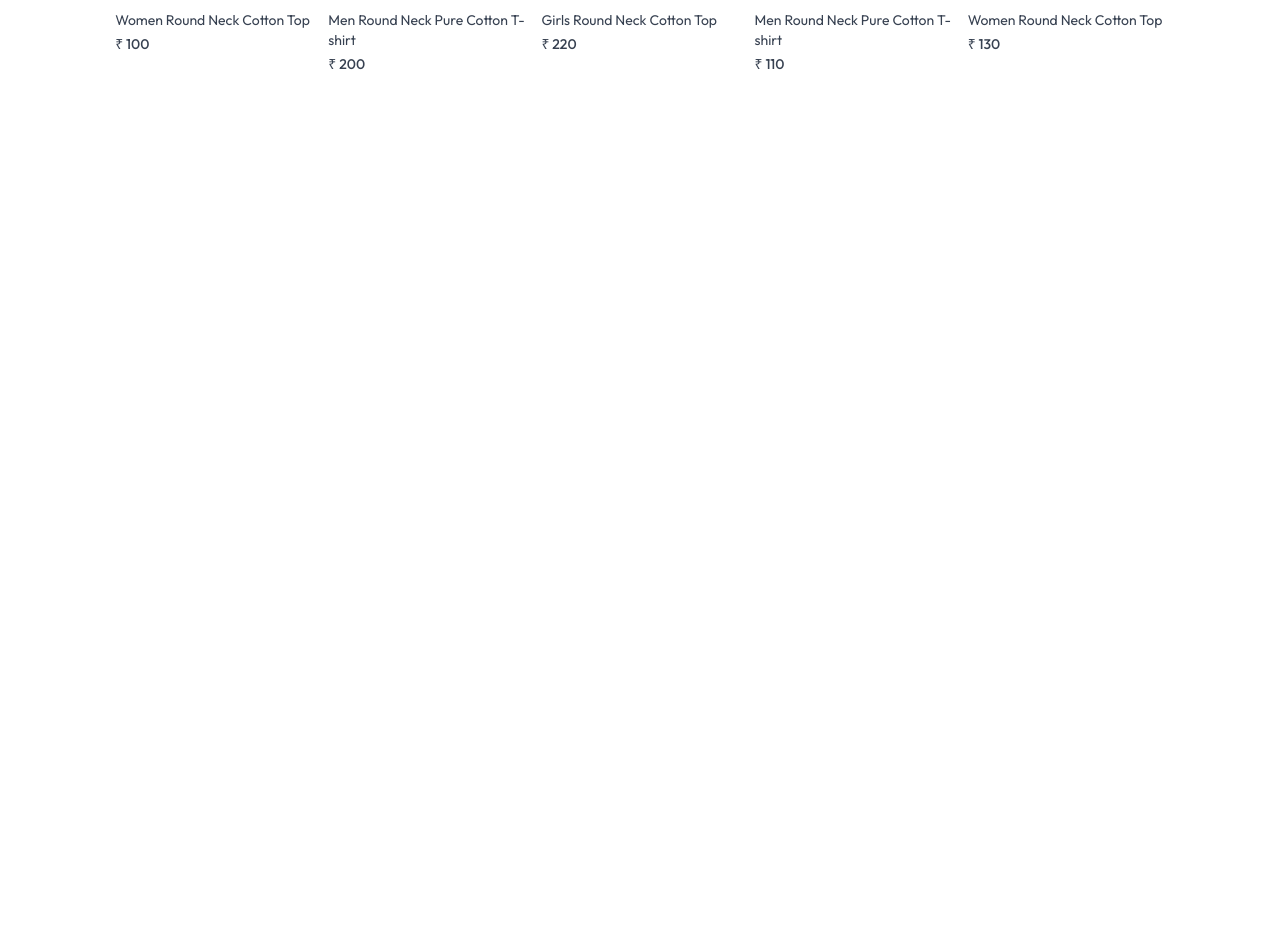
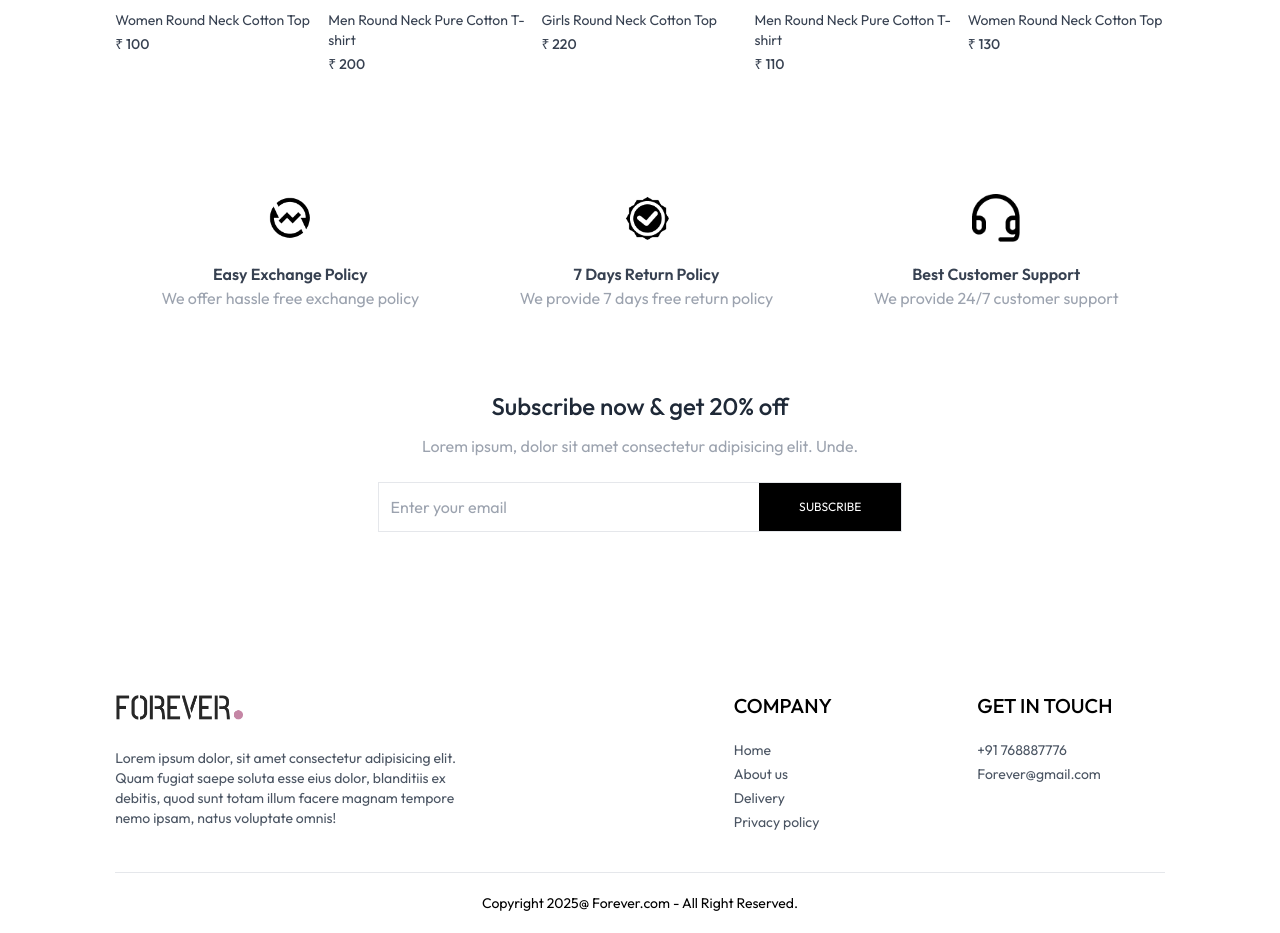
Before and after one commit to Pavanpirates/e-commerce-app, a React (Vite) app in the folder Frontend/: page / in a window 1280 px wide. Shown: the part 1715-2648 px from the top of the page. Before the commit the page ends 1829 px from the top, so only its background shows below. Built offline with nearby package versions, Linux system fonts and the light colour scheme.

Commit message:
Footer section Completed

```diff
--- a/Frontend/src/App.jsx
+++ b/Frontend/src/App.jsx
@@ -10,6 +10,7 @@
 import Login from './pages/Login';
 import PlaceOrder from './pages/PlaceOrder';
 import Orders from './pages/Orders';
+import Footer from './components/Footer';
 
 const App = () => {
   return (
@@ -26,6 +27,7 @@
         <Route path="/place-order" element={<PlaceOrder />} />
         <Route path="/orders" element={<Orders />} />
       </Routes>
+      <Footer/>
     </div>
   );
 };
--- /dev/null
+++ b/Frontend/src/components/Footer.jsx
@@ -0,0 +1,45 @@
+import React from 'react'
+import { assets } from '../assets/assets'
+
+const Footer = () => {
+  return (
+    <div>
+        <div className='flex flex-col sm:grid grid-cols-[3fr_1fr_1fr] gap-14 my-10 mt-40 text-sm'>
+            <div >
+                <img src={assets.logo} className='mb-5 w-32' alt="" />
+                <p className='w-full md:w-2/3 text-gray-600'>
+                    Lorem ipsum dolor, sit amet consectetur adipisicing elit. Quam fugiat saepe soluta esse eius dolor, blanditiis ex debitis, quod sunt totam illum facere magnam tempore nemo ipsam, natus voluptate omnis!
+                </p>
+
+            </div>
+
+            <div>
+                <p className='text-xl font-medium mb-5'>COMPANY  </p>
+                <ul className='flex flex-col gap-1 text-gray-600'>
+                    <li>Home</li>
+                    <li>About us</li>
+                    <li>Delivery</li>
+                    <li> Privacy policy</li>
+
+                </ul>
+             </div>
+                <div>
+                <p className='text-xl font-medium mb-5'>GET IN TOUCH</p>
+                <ul className='flex flex-col gap-1 text-gray-600'>
+                    <li>+91 768887776</li>
+                    <li>Forever@gmail.com</li>
+
+                </ul>
+                </div>
+             </div>
+             <div>
+                <hr />
+                <p className='py-5 text-sm text-center'>Copyright 2025@ Forever.com - All Right Reserved.</p>
+             </div>
+
+
+    </div>
+  )
+}
+
+export default Footer
--- /dev/null
+++ b/Frontend/src/components/NewsletterBox.jsx
@@ -0,0 +1,34 @@
+import React from 'react'
+
+const NewsletterBox = () => {
+
+    const onSubmitHandler = (event) => {
+        event.preventDefault();
+    }
+
+  return (
+    <div className='text-center'>
+      <p className='text-2xl font-medium text-gray-800'>
+        Subscribe now & get 20% off
+      </p>
+      <p className='text-gray-400 mt-3'>
+        Lorem ipsum, dolor sit amet consectetur adipisicing elit. Unde.
+      </p>
+      <form onSubmit={onSubmitHandler} className='w-full sm:w-1/2 flex items-center gap-3 mx-auto my-6 border pl-3'>
+        <input
+          className='w-full sm:flex-1 outline-none '
+          type='email'
+          placeholder='Enter your email'
+          required
+        />
+        <button
+          type='submit'
+          className='bg-black text-white text-xs px-10 py-4'>
+          SUBSCRIBE
+        </button>
+      </form>
+    </div>
+  )
+}
+
+export default NewsletterBox
--- /dev/null
+++ b/Frontend/src/components/OurPolicy.jsx
@@ -0,0 +1,31 @@
+import React from 'react'
+import {assets} from '../assets/assets'
+
+const OurPolicy = () => {
+  return (
+    <div className='flex  flex-col sm:flex-row justify-around gap-12 sm:gap-2 text-center py-20 text-xs sm:text-sm md:text-base text-gray-700'>
+
+      <div>
+        <img src={assets.exchange_icon} className='w-12 m-auto mb-5' alt="Exchange Icon" />
+        <p className='font-semibold'>Easy Exchange Policy</p>
+        <p className='text-gray-400'>We offer hassle free exchange policy</p>
+      </div>
+
+      <div>
+        <img src={assets.quality_icon} className='w-12 m-auto mb-5' alt="Exchange Icon" />
+        <p className='font-semibold'>7 Days Return Policy</p>
+        <p className='text-gray-400'>We provide 7 days free return policy</p>
+      </div>
+
+      <div>
+        <img src={assets.support_img} className='w-12 m-auto mb-5' alt="Exchange Icon" />
+        <p className='font-semibold'>Best Customer Support</p>
+        <p className='text-gray-400'>We provide 24/7 customer support</p>
+      </div>
+
+
+    </div>
+  )
+}
+
+export default OurPolicy
--- a/Frontend/src/components/Title.jsx
+++ b/Frontend/src/components/Title.jsx
@@ -4,7 +4,7 @@
   return (
     <div className='inline-flex gap-2 items-center mb-3'>
         <p  className='text-gray-500'>{text1} <span className='text-gray-700 font-medium'>{text2}</span></p>
-        <p className='w-8 sm:w-12 h-[2px] bg-gray-700'></p>
+        <p className='w-8 sm:w-12 h-[1px] sm:h-[2px] bg-gray-700'></p>
 
     </div>
   )
--- a/Frontend/src/pages/Home.jsx
+++ b/Frontend/src/pages/Home.jsx
@@ -2,6 +2,8 @@
 import Hero from '../components/Hero'
 import LatestCollections from '../components/LatestCollections'
 import BestSeller from '../components/BestSeller'
+import OurPolicy from '../components/OurPolicy'
+import NewsletterBox from '../components/NewsletterBox'
 
 const Home = () => {
   return (
@@ -9,6 +11,8 @@
       <Hero />
       <LatestCollections />
       <BestSeller />
+      <OurPolicy />
+      <NewsletterBox />
     </div>
   )
 }
```
Also changed, not shown: Frontend/src/components/Hero.jsx (indentation only).
